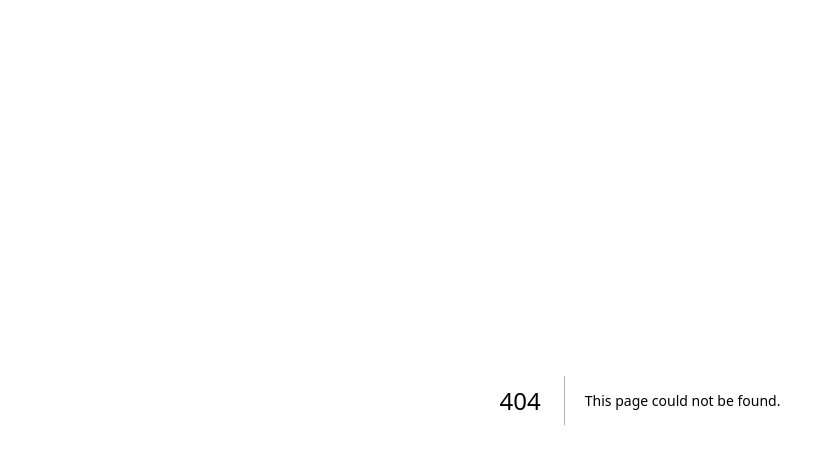
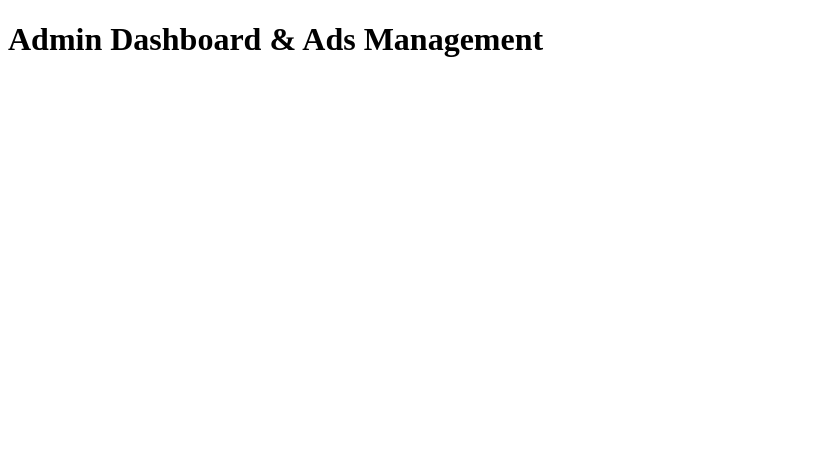
Before and after one commit to QueenDomzy/SwiftStayNig, a Next.js app in the folder Frontend/: page /admin in a window 1280 px wide. Before the commit this address had no page. Shown: the top 464 px of the page, without its empty margins (0-835 px from the left). Built offline with nearby package versions, Linux system fonts and the light colour scheme.

Commit message:
npm install npm run dev

```diff
--- /dev/null
+++ b/Frontend/pages/admin/index.js
@@ -0,0 +1,3 @@
+export default function AdminDashboard() {
+  return <h1>Admin Dashboard & Ads Management</h1>;
+}
```
